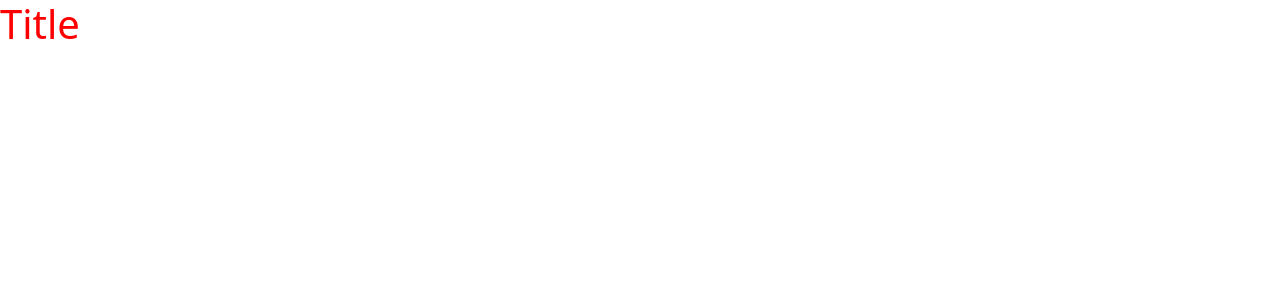
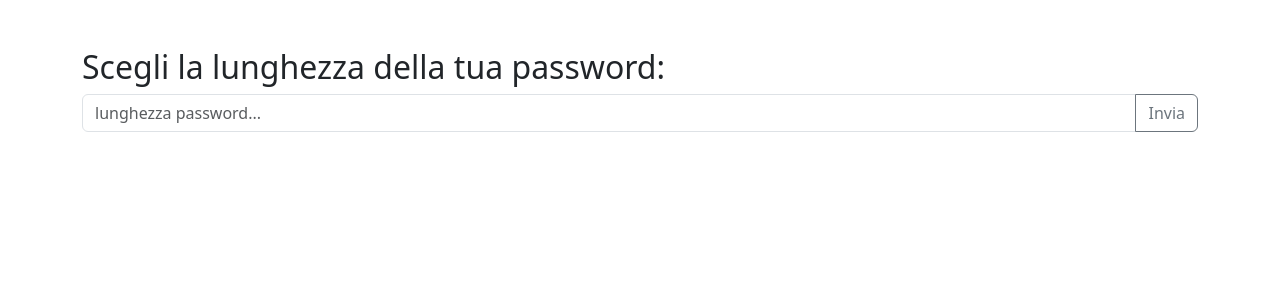
Before and after one commit to VincenzoMarcello/php-strong-password-generator, a PHP site: page / in a window 1280 px wide. Before the commit the part shown is almost empty. Shown: the top 300 px of the page. Run offline with PHP 8.4, Linux system fonts and the light colour scheme.

Commit message:
feat: first part of Milestone 1

```diff
--- a/css/style.css
+++ /dev/null
@@ -1,3 +0,0 @@
-h1 {
-  color: red;
-}
--- a/index.php
+++ b/index.php
@@ -15,7 +15,22 @@
 </head>
 
 <body>
-    <h1>Title</h1>
+    <!-- FACCIAMO UN FORM IN CUI L'UTENTE DECIDE LA LUNGHEZZA DELLA PASSWORD -->
+    <div class="container mt-5">
+        <form method="GET">
+            <label for="passlng">
+                <h2>Scegli la lunghezza della tua password:</h2>
+            </label>
+            <div>
+                <div class="input-group mb-3">
+                    <input type="number" id="passlng" name="passlng" min="1" max="15" class="form-control"
+                        placeholder="lunghezza password...">
+                    <button class="btn btn-outline-secondary" type="submit">Invia</button>
+                </div>
+            </div>
+
+        </form>
+    </div>
 </body>
 
 </html>
```
Also changed, not shown: README.md.
